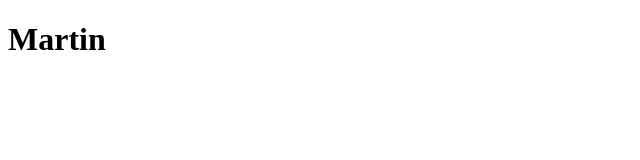
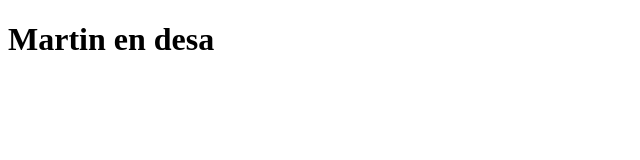
Before and after one commit to ruizdiazmartin/Capacitacion, a plain HTML site: page Index.html in a window 1280 px wide. Shown: the whole page, without its empty margins (0-640 px from the left). Drawn offline with Linux system fonts and the light colour scheme.

Commit message:
Primer cambio en desa

```diff
--- a/Index.html
+++ b/Index.html
@@ -8,7 +8,7 @@
 </head>
 
 <body>
-    <h1>Martin </h1>
+    <h1>Martin en desa</h1>
 </body>
 
 </html>
```
